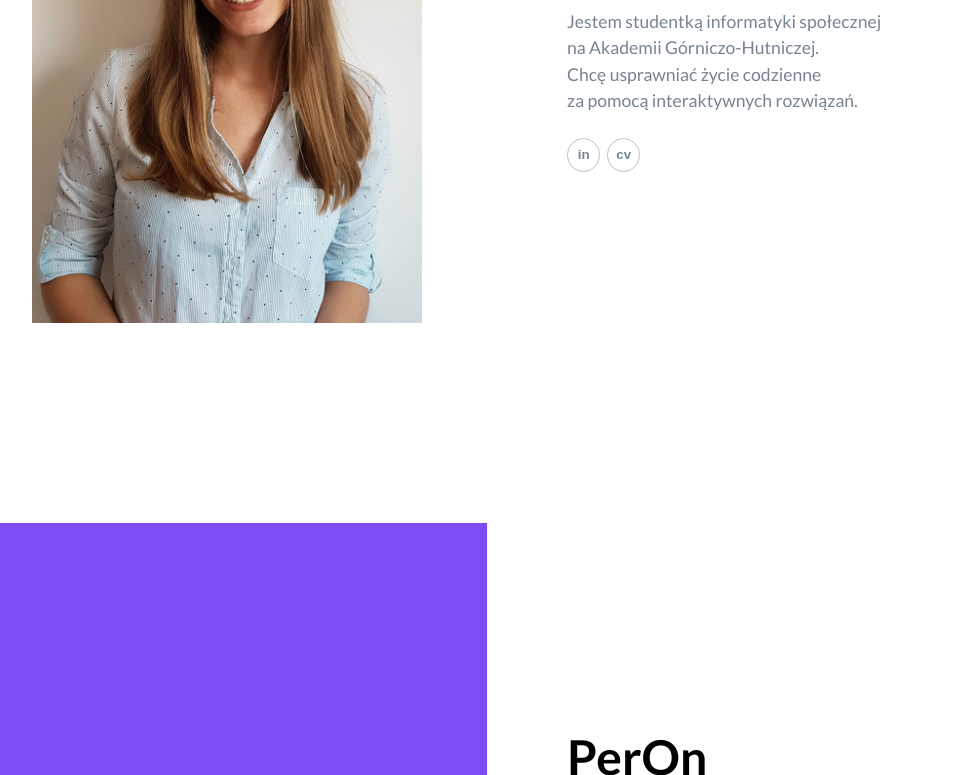
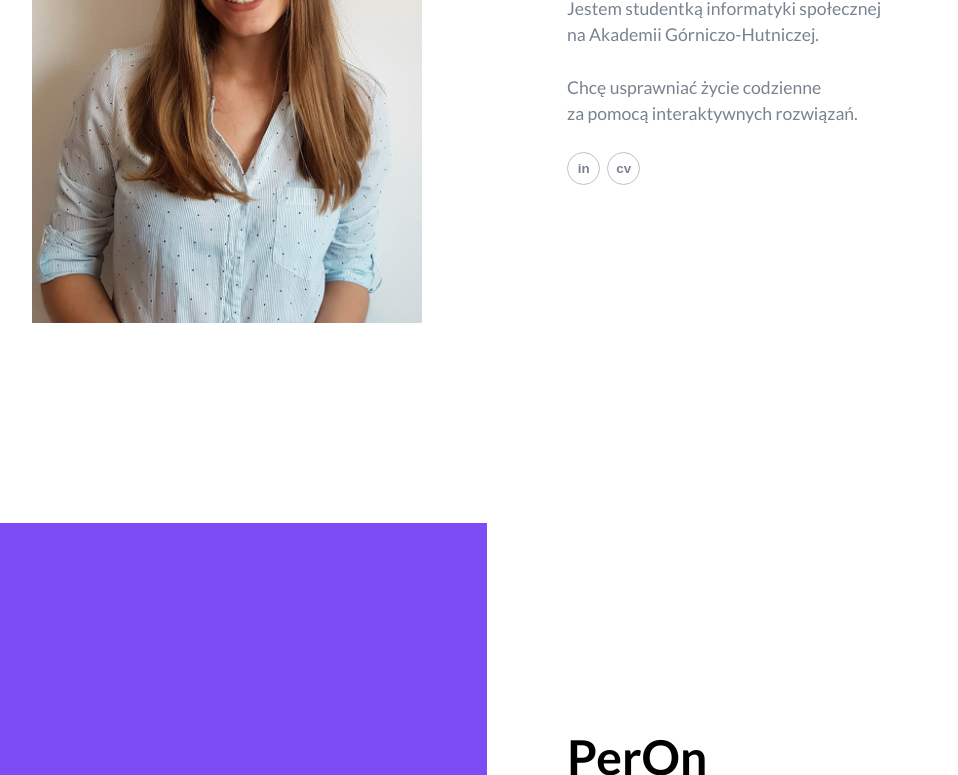
Before and after one commit to wojciechlasak/ewelinaorawiec.github.io, a plain HTML site: page index.html in a window 1280 px wide. Shown: the part 325-1100 px from the top of the page, without its empty margins (113-1071 px from the left). Drawn offline with Linux system fonts and the light colour scheme.

Commit message:
luka w tekscie

```diff
--- a/index.html
+++ b/index.html
@@ -32,7 +32,7 @@
         <div class="airmin"></div>
         <p class="text-align-center-1024">
           Jestem studentką informatyki społecznej  <br />
-          na Akademii Górniczo-Hutniczej.<br />
+          na Akademii Górniczo-Hutniczej.<br /> <br />
           Chcę usprawniać życie codzienne <br />
           za pomocą interaktywnych rozwiązań.
         </p>
```
